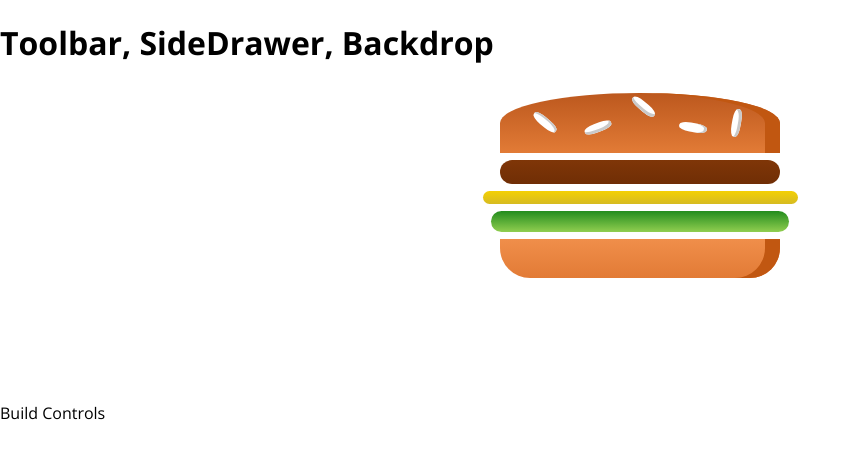
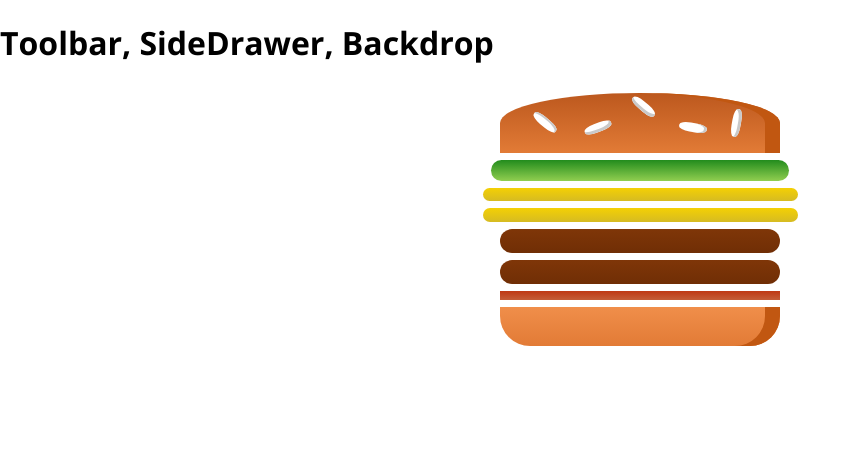
Before and after one commit to jihyun-um/burger-builder-web, a React (Create React App) app: page / in a window 1280 px wide. Shown: the top 458 px of the page, without its empty margins (0-861 px from the left). Built offline with nearby package versions, Linux system fonts and the light colour scheme.

Commit message:
Create BurgerBuilder that dynamically ouputs burger ingredients

```diff
--- a/src/App.js
+++ b/src/App.js
@@ -1,14 +1,13 @@
 import React from 'react';
 
 import Layout from './components/Layout/Layout';
-import Burger from './components/Burger/Burger';
+import BurgerBuilder from './containers/BurgerBuilder/BurgerBuilder';
 
 function App() {
   return (
     <>
       <Layout>
-        <Burger />
-        <p>Build Controls</p>
+        <BurgerBuilder />
       </Layout>
     </>
   );
--- a/src/components/Burger/Burger.js
+++ b/src/components/Burger/Burger.js
@@ -3,13 +3,17 @@ import React from 'react';
 import classes from './Burger.module.css';
 import BurgerIngredient from './BurgerIngredient/BurgerIngredient';
 
-const burger = props => {
+const burger = ({ ingredients }) => {
+  const transformedIngredients = Object.keys(ingredients).map(ingredientKey =>
+    [...Array(ingredients[ingredientKey])].map((_, index) => (
+      <BurgerIngredient key={ingredientKey + index} type={ingredientKey} />
+    ))
+  );
+
   return (
     <div className={classes.Burger}>
       <BurgerIngredient type="bread-top" />
-      <BurgerIngredient type="meat" />
-      <BurgerIngredient type="cheese" />
-      <BurgerIngredient type="salad" />
+      {transformedIngredients}
       <BurgerIngredient type="bread-bottom" />
     </div>
   );
--- /dev/null
+++ b/src/containers/BurgerBuilder/BurgerBuilder.js
@@ -0,0 +1,25 @@
+import React, { useState } from 'react';
+
+import Burger from '../../components/Burger/Burger';
+
+const burgerBuilder = props => {
+  const initialState = {
+    ingredients: {
+      salad: 1,
+      cheese: 2,
+      meat: 2,
+      bacon: 1
+    }
+  };
+
+  // eslint-disable-next-line react-hooks/rules-of-hooks
+  const [state, setState] = useState(initialState);
+
+  return (
+    <>
+      <Burger ingredients={state.ingredients} />
+    </>
+  );
+};
+
+export default burgerBuilder;
```
